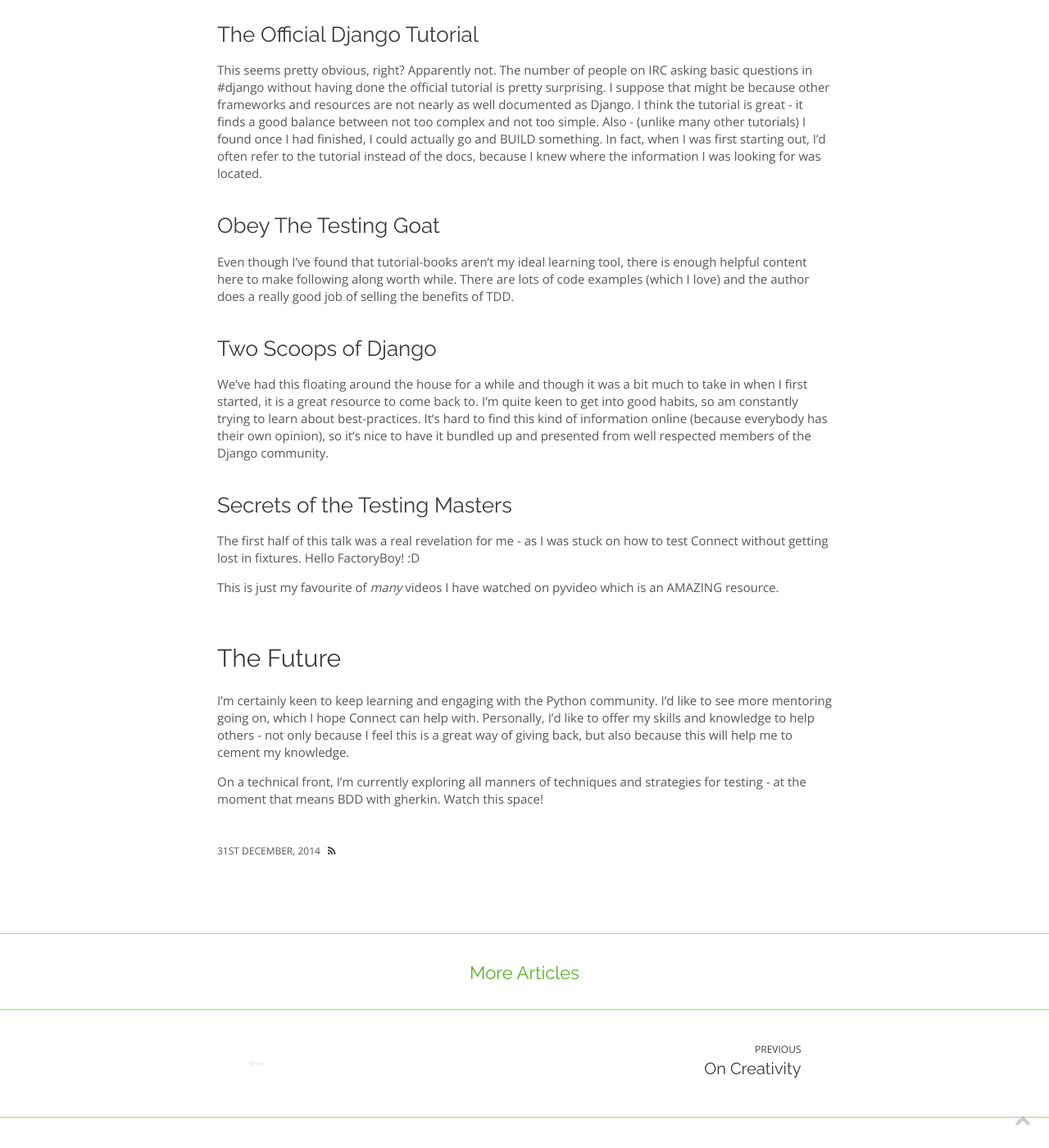
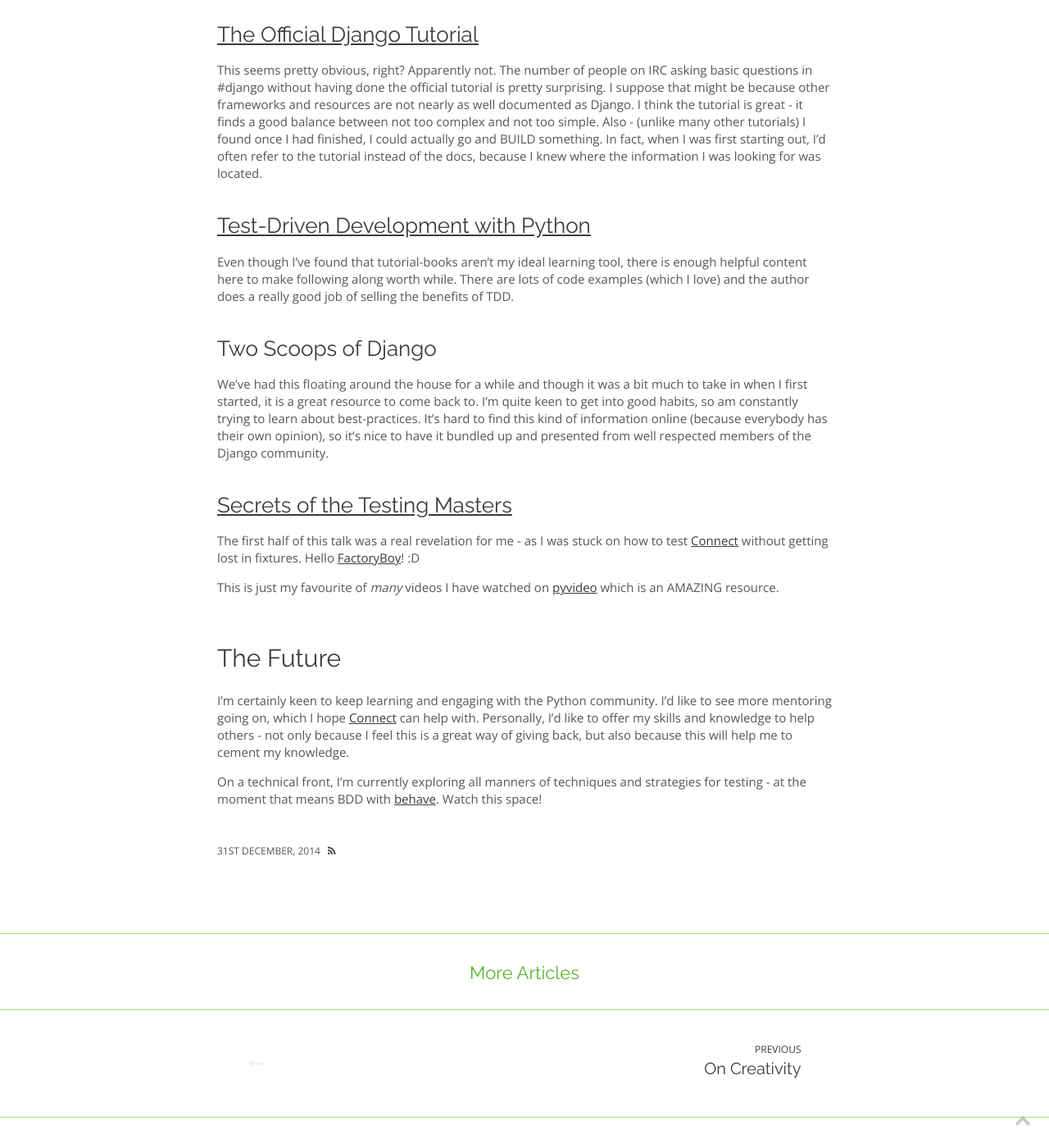
Before and after one commit to nlhkabu/nlhkabu.github.io, a Jekyll site: the page built from _posts/2014-12-31-2014-my-year-of-python.md, in a window 1280 px wide and 1400 px high, scrolled down 2537 px. Shown: the whole window at 82% size. Built offline with Jekyll 4.4.1, drawn with Linux system fonts in a browser that asks for light colours; nearby versions of some CDN libraries; some of the changed text lies outside the part shown.

Commit message:
Add links to posts, minor writing cleanup

```diff
--- a/_posts/2014-12-31-2014-my-year-of-python.md
+++ b/_posts/2014-12-31-2014-my-year-of-python.md
@@ -9,7 +9,7 @@
 tldr: At the end of 2013, I decided that 2014 would be my year of Python.  It's been a difficult but rewarding journey.
 ---
 
-At the end of 2013 (and after much convincing from ojh) I decided to make 2014 my 'year of Python'.  I chose a year because I felt that would be enough time to get involved to see if I liked the work and the community - and make a decision as to whether Python (and web development in general) is for me.
+At the end of 2013 (and after much convincing from [ojh](https://ojh.github.io)) I decided to make 2014 my 'year of Python'.  I chose a year because I felt that would be enough time to get involved to see if I liked the work and the community - and make a decision as to whether Python (and web development in general) is for me.
 
 Here's what I did, what I've learnt and where I'm going:
 
@@ -43,11 +43,11 @@
 
 ## Code
 
-My main project for the year was Connect -  a web application written in Django that helps people connect with each other based on interests and location.
+My main project for the year was [Connect](/connect) -  a web application written in Django that helps people connect with each other based on interests and location.
 
 My inspiration for the project was PyLadies Australia - as the women who expressed an interest in participating were located all across the country.  Quickly though, I realised that Connect could be used internationally and for a number of different community groups and organisations.
 
-On a professional front, our business also completed two projects for BPCLEtool, for which I was able to contribute small amounts of Python code.
+On a professional front, our business also completed two projects for [BPCLEtool](/bpcletool), for which I was able to contribute small amounts of Python code.
 
 Working with Django has been an absolute delight and I am really starting to appreciate the 'Pythonic' was of doing things.  Having a community consensus on what constitutes good code is *immensely* helpful. Much of the syntax seems naturally logical and I like the way that Django encourages modular, structured code.
 
@@ -59,11 +59,11 @@
 
 So, in searching for answers, here are some of the resources I've found most valuable:
 
-### The Official Django Tutorial
+### [The Official Django Tutorial](https://docs.djangoproject.com/en/1.7/intro/tutorial01/)
 
 This seems pretty obvious, right? Apparently not. The number of people on IRC asking basic questions in #django without having done the official tutorial is pretty surprising. I suppose that might be because other frameworks and resources are not nearly as well documented as Django. I think the tutorial is great - it finds a good balance between not too complex and not too simple. Also - (unlike many other tutorials) I found once I had finished, I could actually go and BUILD something. In fact, when I was first starting out, I'd often refer to the tutorial instead of the docs, because I knew where the information I was looking for was located.
 
-### Obey The Testing Goat
+### [Test-Driven Development with Python](http://chimera.labs.oreilly.com/books/1234000000754)
 
 Even though I've found that tutorial-books aren't my ideal learning tool, there is enough helpful content here to make following along worth while.  There are lots of code examples (which I love) and the author does a really good job of selling the benefits of TDD.
 
@@ -71,14 +71,14 @@
 
 We've had this floating around the house for a while and though it was a bit much to take in when I first started, it is a great resource to come back to.  I'm quite keen to get into good habits, so am constantly trying to learn about best-practices.  It's hard to find this kind of information online (because everybody has their own opinion), so it's nice to have it bundled up and presented from well respected members of the Django community.
 
-### Secrets of the Testing Masters
+### [Secrets of the Testing Masters](http://pyvideo.org/video/2244/secrets-of-the-testing-masters)
 
-The first half of this talk was a real revelation for me - as I was stuck on how to test Connect without getting lost in fixtures.  Hello FactoryBoy! :D
+The first half of this talk was a real revelation for me - as I was stuck on how to test [Connect](/connect) without getting lost in fixtures.  Hello [FactoryBoy](https://factoryboy.readthedocs.org/)! :D
 
-This is just my favourite of *many* videos I have watched on pyvideo which is an AMAZING resource.
+This is just my favourite of *many* videos I have watched on [pyvideo](http://pyvideo.org/) which is an AMAZING resource.
 
 ## The Future
 
-I'm certainly keen to keep learning and engaging with the Python community.  I'd like to see more mentoring going on, which I hope Connect can help with.  Personally, I'd like to offer my skills and knowledge to help others - not only because I feel this is a great way of giving back, but also because this will help me to cement my knowledge.
+I'm certainly keen to keep learning and engaging with the Python community.  I'd like to see more mentoring going on, which I hope [Connect](/connect) can help with.  Personally, I'd like to offer my skills and knowledge to help others - not only because I feel this is a great way of giving back, but also because this will help me to cement my knowledge.
 
-On a technical front, I'm currently exploring all manners of techniques and strategies for testing - at the moment that means BDD with gherkin.  Watch this space!
+On a technical front, I'm currently exploring all manners of techniques and strategies for testing - at the moment that means BDD with [behave](http://pythonhosted.org/behave/).  Watch this space!
--- a/index.html
+++ b/index.html
@@ -60,7 +60,7 @@
                 </ul>
             </div>
             <div class="clearfix"></div>
-            <p>I love extending my current knowledge and learning new things.  Of late I've been exploring {{ page.learning }}.</p>
+            <p>I love extending my current knowledge and learning new things.  For example, of late I've been exploring {{ page.learning }}.</p>
 
             <a href="/assets/cv.pdf" class="button light cv">Download my CV</a>
         </div>
```
Also changed, not shown: other parts of _posts/2014-12-31-2014-my-year-of-python.md (+1 -1 lines), _posts/2014-12-25-on-creativity.md (+1 -1 lines), _projects/bpcletool.md (+1 -1 lines), _projects/connect.md (+2 -2 lines).
